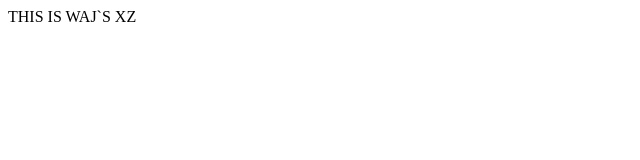
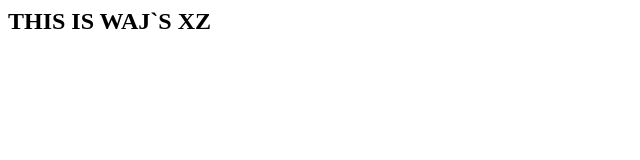
Before and after one commit to wangaijuan/xz, a plain HTML site: page index.html in a window 1280 px wide. Shown: the whole page, without its empty margins (0-640 px from the left). Drawn offline with Linux system fonts and the light colour scheme.

Commit message:
为欢迎词添加h2

```diff
--- a/index.html
+++ b/index.html
@@ -1,5 +1,5 @@
 <html>
   <body>
-   THIS IS WAJ`S XZ
+   <h2>THIS IS WAJ`S XZ</h2>
   </body>
  </html>
```
